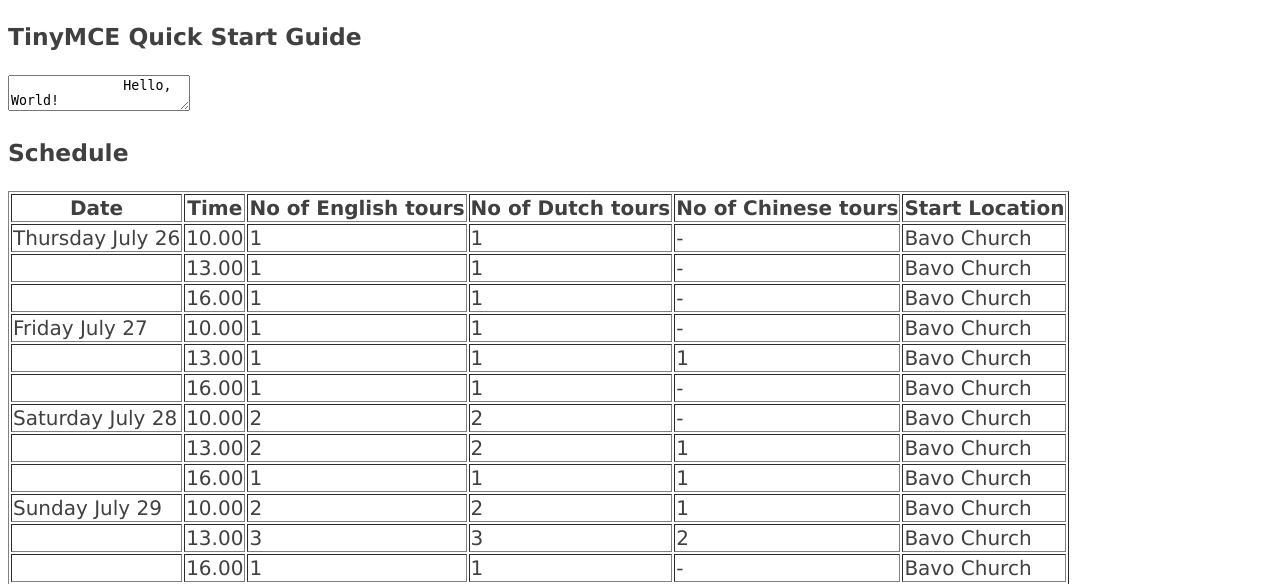
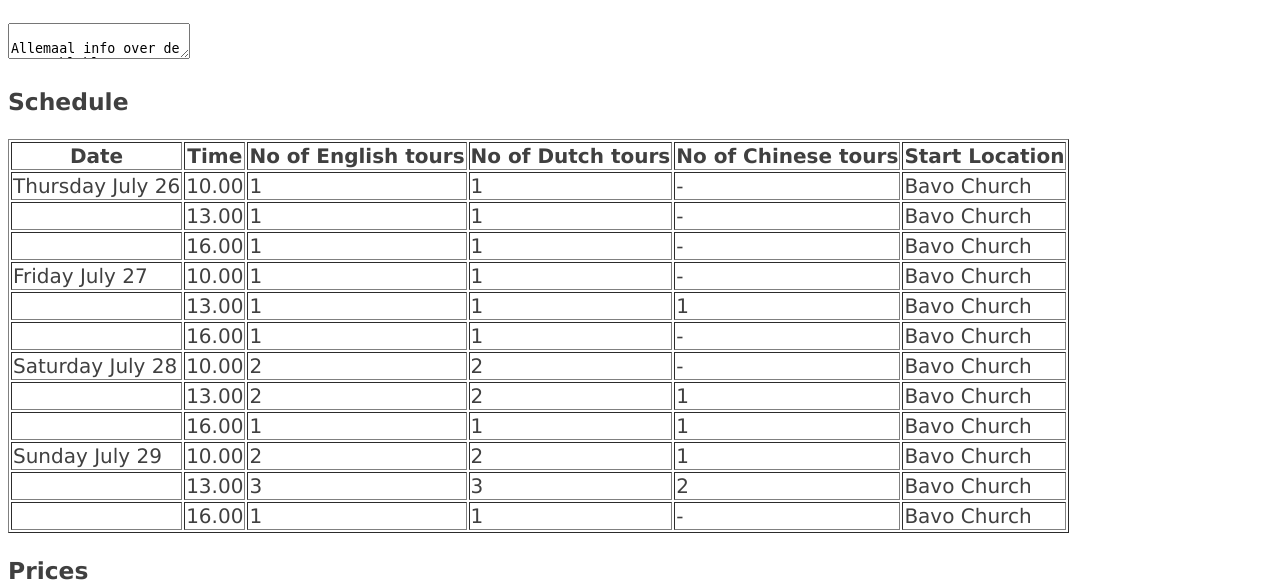
Before and after one commit to Cyberduc-k/HaarlemFestival, a PHP site: page /editHistoricPage.php in a window 1280 px wide. Shown: the part 263-847 px from the top of the page. Run offline with PHP 8.4, Linux system fonts and the light colour scheme; some libraries are stand-ins or nearby versions.

Commit message:
texteditor experiments

```diff
--- a/editHistoricPage.php
+++ b/editHistoricPage.php
@@ -3,11 +3,12 @@
 <head>
     <title>Home</title>
     <script src="https://cdn.tiny.cloud/1/dr4sffq9mze32bw2u01wp5edapqoq9qsjlrp2egutz2i8bvw/tinymce/5/tinymce.min.js" referrerpolicy="origin"></script>
+
     <script>
         tinymce.init({
             selector: 'textarea',
-            plugins: 'a11ychecker advcode casechange formatpainter linkchecker autolink lists checklist media mediaembed pageembed permanentpen powerpaste table advtable tinycomments tinymcespellchecker',
-            toolbar: 'a11ycheck addcomment showcomments casechange checklist code formatpainter pageembed permanentpen table',
+            plugins: 'a11ychecker casechange linkchecker autolink lists checklist media mediaembed pageembed permanentpen powerpaste table advtable tinycomments tinymcespellchecker',
+            toolbar: 'a11ycheck addcomment showcomments casechange checklist formatpainter pageembed permanentpen table',
             toolbar_mode: 'floating',
             tinycomments_mode: 'embedded',
             tinycomments_author: 'Author name',
@@ -103,11 +104,9 @@
         <header>
             <h3>Guided Tour</h3>
         </header>
-
-        <h1>TinyMCE Quick Start Guide</h1>
         <form method="post">
             <textarea id="mytextarea" name="mytextarea">
-              Hello, World!
+              Allemaal info over de tours blabla
             </textarea>
         </form>
 
```
